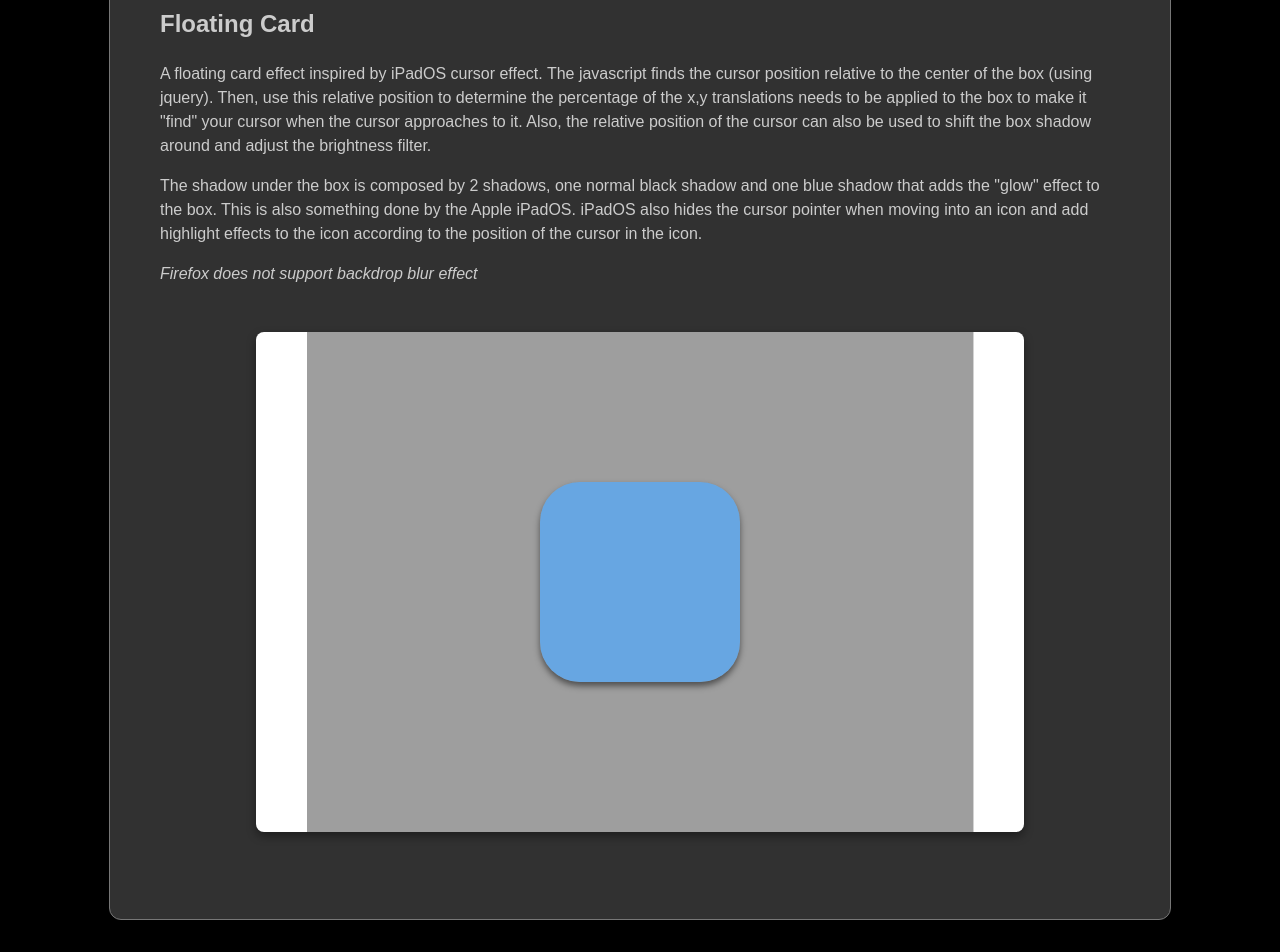
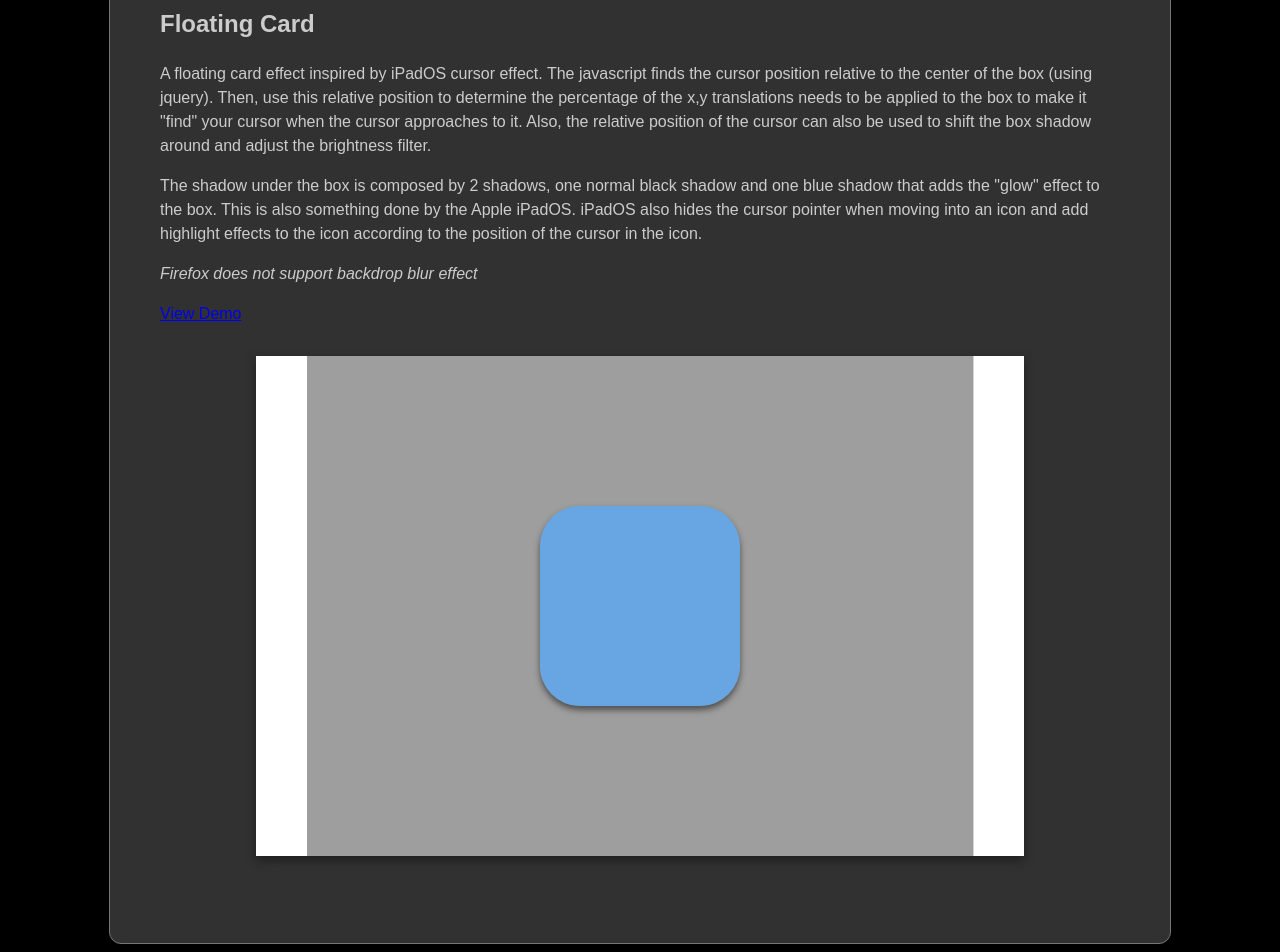
Before and after one commit to Microwave-WYB/css-experiment, a plain HTML site: page index.html in a window 1280 px wide. Shown: the part 144-1096 px from the top of the page. Before the commit the page ends 1072 px from the top, so only its background shows below. Drawn offline with nearby package versions, Linux system fonts and the light colour scheme.

Commit message:
miner fix

```diff
--- a/FloatingCard/script.js
+++ b/FloatingCard/script.js
@@ -37,7 +37,7 @@ $(".floating-card-frame").mousemove(function (e) {
   card.style.filter = `brightness(${brightness})`;
   card.style.backdropFilter = `blur(10px)`;
   clearTimeout(timer);
-  timer=setTimeout(mouseStopped, 1500);
+  timer=setTimeout(mouseStopped, 1000);
 });
 
 function mouseStopped(){
--- a/index.html
+++ b/index.html
@@ -23,15 +23,18 @@
       }
 
       iframe {
-        position: relative;
-        left: 50%;
-        transform: translate(-50%, 0);
         border: 0;
         width: 80%;
         height: 500px;
-        border-radius: 8px;
         margin: 30px auto;
+        position: relative;
+        left: 50%;
+        transform: translateX(-50%);
         box-shadow: 0 4px 10px rgba(0, 0, 0, 0.4);
+      }
+
+      a:visited {
+        color: rgb(204, 204, 204);
       }
 
     </style>
@@ -43,7 +46,8 @@
       <p>A floating card effect inspired by iPadOS cursor effect. The javascript finds the cursor position relative to the center of the box (using jquery). Then, use this relative position to determine the percentage of the x,y translations needs to be applied to the box to make it "find" your cursor when the cursor approaches to it. Also, the relative position of the cursor can also be used to shift the box shadow around and adjust the brightness filter. </p>
       <p>The shadow under the box is composed by 2 shadows, one normal black shadow and one blue shadow that adds the "glow" effect to the box. This is also something done by the Apple iPadOS. iPadOS also hides the cursor pointer when moving into an icon and add highlight effects to the icon according to the position of the cursor in the icon. </p>
       <p><i>Firefox does not support backdrop blur effect</i> </p>
-      <a href="FloatingCard/index.html" class="focusable"><iframe src="FloatingCard/index.html" frameborder="0"></iframe></a> <br>
+      <a href="FloatingCard/index.html" class="focusable">View Demo</a> <br>
+      <iframe src="FloatingCard/" frameborder="0"></iframe>
     </div>
   </body>
 </html>
```
